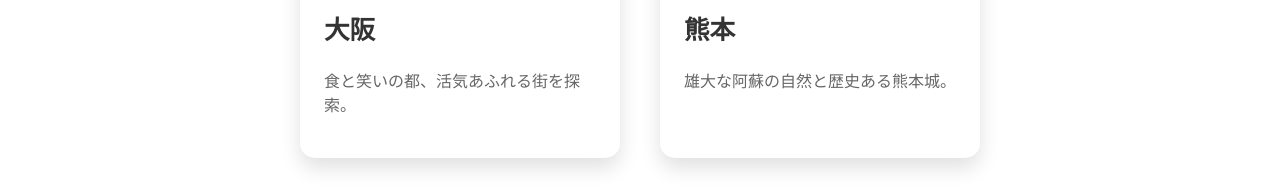
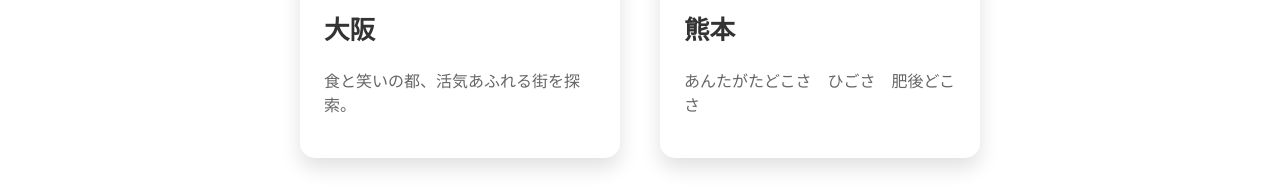
Before and after one commit to takara1616-1616/git-online, a plain HTML site: page index.html in a window 1280 px wide. Shown: the part 1460-1652 px from the top of the page. Drawn offline with Linux system fonts and the light colour scheme.

Commit message:
熊本を更新

```diff
--- a/index.html
+++ b/index.html
@@ -51,7 +51,7 @@
                 <div class="card">
                     <img src="https://via.placeholder.com/300x200?text=Kumamoto" alt="熊本の風景">
                     <h3>熊本</h3>
-                    <p>雄大な阿蘇の自然と歴史ある熊本城。</p>
+                    <p>あんたがたどこさ　ひごさ　肥後どこさ</p>
                 </div>
             </div>
         </section>
```
